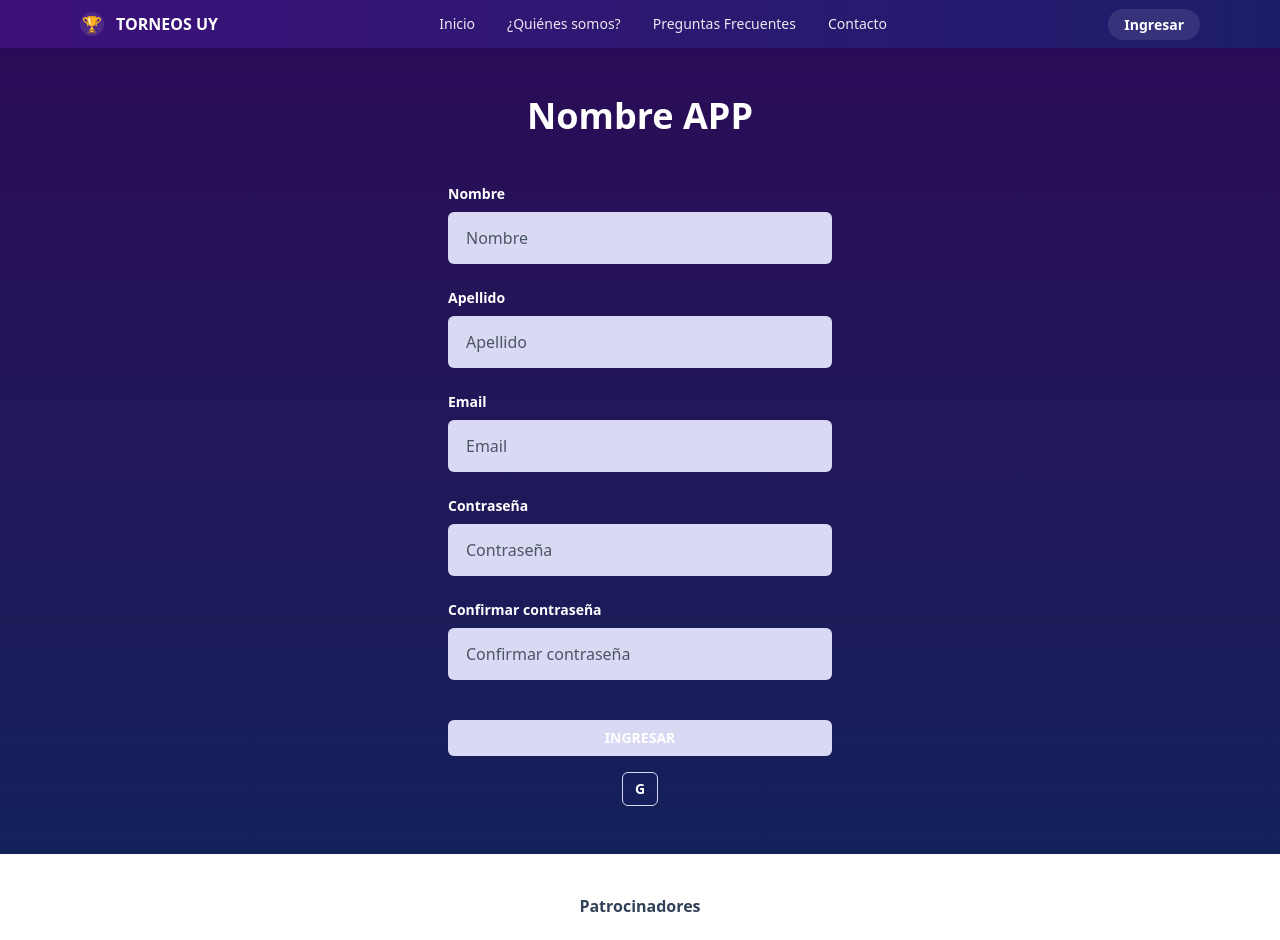
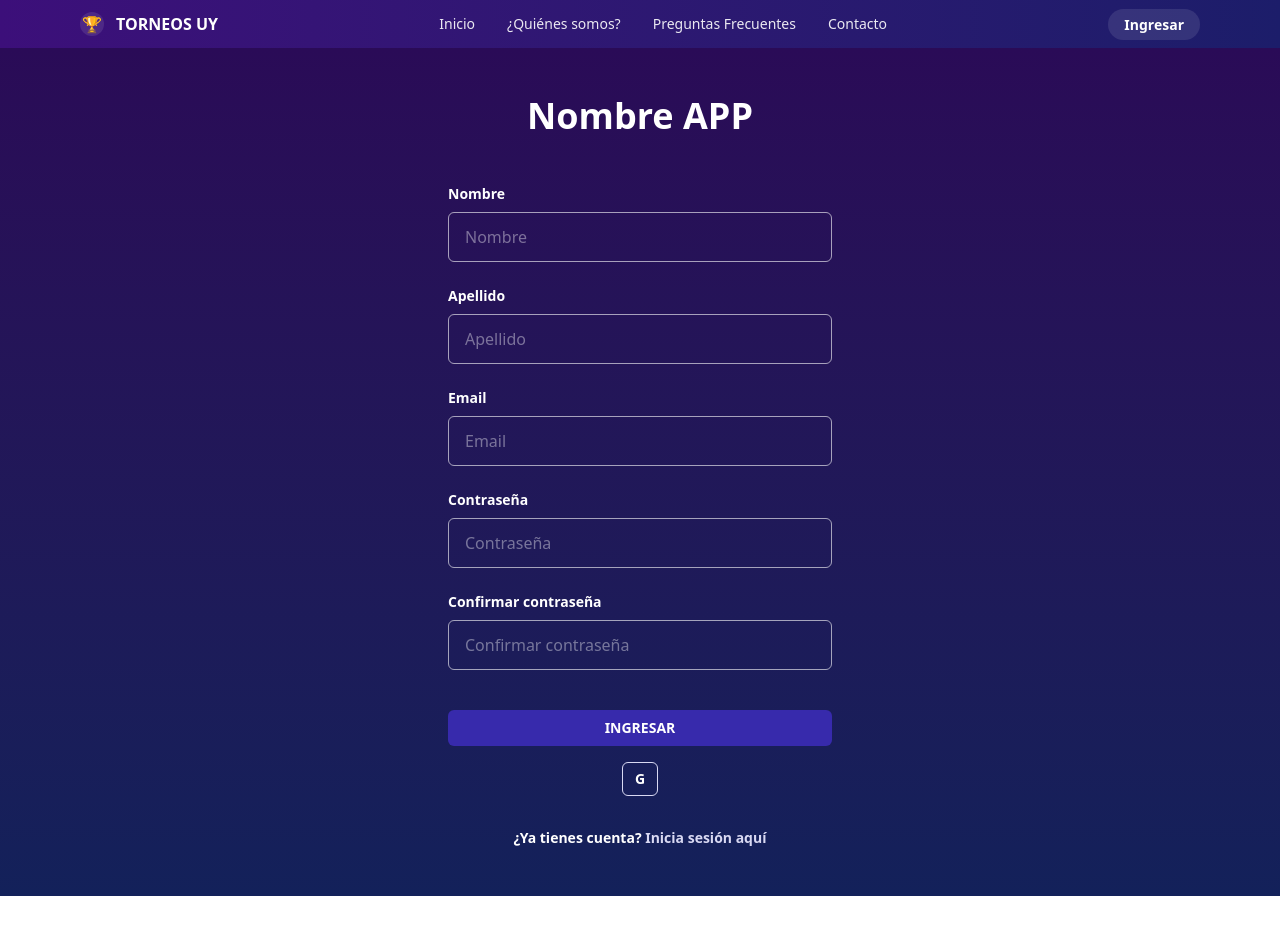
Before and after one commit to micheldeleon/TorneosUY, a React (Vite) app: page /signup in a window 1280 px wide. Shown: the top 940 px of the page. Built offline with nearby package versions, Linux system fonts and the light colour scheme.

Commit message:
Cambios visuales login/register

```diff
--- a/src/components/CustomForm/RHFInput.tsx
+++ b/src/components/CustomForm/RHFInput.tsx
@@ -7,6 +7,7 @@ export interface RHFInputProps<TFieldValues extends FieldValues>
   control: Control<TFieldValues>;
   label: string;
   error?: string;
+  classname?: string;
 }
 
 export function RHFInput<TFieldValues extends FieldValues>({
@@ -34,6 +35,7 @@ export function RHFInput<TFieldValues extends FieldValues>({
             placeholder={label}
             value={(field.value as any) ?? ""}
             hasError={Boolean(error)}
+            className={rest.className}
             {...rest}
           />
         )}
--- a/src/components/CustomForm/Submit.tsx
+++ b/src/components/CustomForm/Submit.tsx
@@ -6,7 +6,7 @@ interface Props {
 
 export const Submit = ({ txt }: Props) => {
   return (
-    <Button type="submit" className="mt-4 bg-muted text-brand-deep hover:bg-muted-hover">
+    <Button type="submit" className="mt-4 text-brand-deep hover:bg-muted-hover">
       {txt}
     </Button>
   );
--- a/src/components/ui/Button.tsx
+++ b/src/components/ui/Button.tsx
@@ -37,7 +37,7 @@ export const Button: React.FC<ButtonProps> = ({
   ...props
 }) => {
   const base =
-    "inline-flex items-center justify-center rounded-md font-semibold transition focus:outline-none disabled:opacity-60";
+    "inline-flex items-center justify-center rounded-md font-semibold transition focus:outline-none disabled:opacity-60 ";
   const classes = `${base} ${variantClasses[variant]} ${sizeClasses[size]} ${className}`;
 
   return (
--- a/src/components/ui/Input.tsx
+++ b/src/components/ui/Input.tsx
@@ -10,10 +10,16 @@ export const Input: React.FC<InputProps> = ({
   ...props
 }) => {
   const base =
-    "w-full px-4 py-3 rounded-md font-medium outline-none transition-all";
-  const ok = "bg-muted border-2 border-transparent text-gray-800 placeholder-gray-600 focus:ring-2 focus:ring-brand-deep";
-  const err = "bg-red-100 border-2 border-red-500 placeholder-red-400 text-red-700 focus:ring-2 focus:ring-red-500";
+    "w-full px-4 py-3 rounded-md font-medium outline-none transition-all focus:ring-2";
+
+  const ok =
+    "bg-transparent border border-white/60 text-white placeholder-white/40 focus:ring-white/70";
+
+  const err =
+    "bg-transparent border border-red-500 placeholder-red-400 text-red-700 focus:ring-red-500";
+
   const classes = `${base} ${hasError ? err : ok} ${className}`;
+
   return <input className={classes} {...props} />;
 };
 
--- a/src/public/RegisterForm.tsx
+++ b/src/public/RegisterForm.tsx
@@ -1,6 +1,7 @@
 
 import { zodResolver } from "@hookform/resolvers/zod";
 import { useForm, type SubmitHandler } from "react-hook-form";
+import { useNavigate } from "react-router-dom";
 import { schema, type FormValueRegister } from "../components/CustomForm/schemas";
 import { useApi } from "../hooks/useApi";
 import { postRegister } from "../services/api.service";
@@ -18,6 +19,8 @@ export const RegisterForm = () => {
     fetch(user);
     console.log("Datos enviados:", user);
   };
+
+  const navigate = useNavigate();
 
   return (
     <>
@@ -38,6 +41,18 @@ export const RegisterForm = () => {
           {data?.message}
           {error?.message}
           <GoogleButton text="G" />
+
+          <div className="mt-8 text-center text-white text-sm font-semibold space-y-1">
+            <p>
+              ¿Ya tienes cuenta?{" "}
+              <span
+                onClick={() => navigate("/login")}
+                className="hover:underline cursor-pointer text-muted"
+              >
+                Inicia sesión aquí
+              </span>
+            </p>
+          </div>
         </div>
       </div>
     </>
```
Also changed, not shown: src/App.tsx (line endings or trailing spaces).
